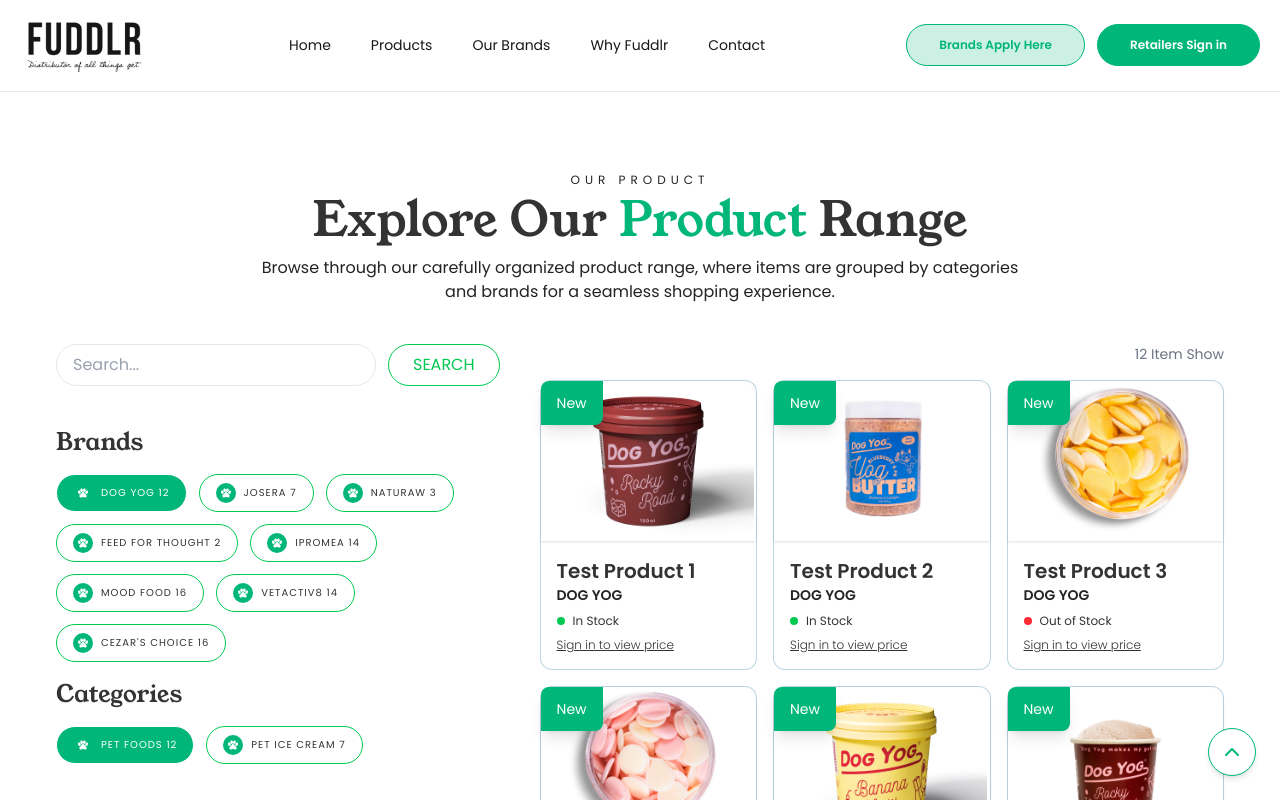
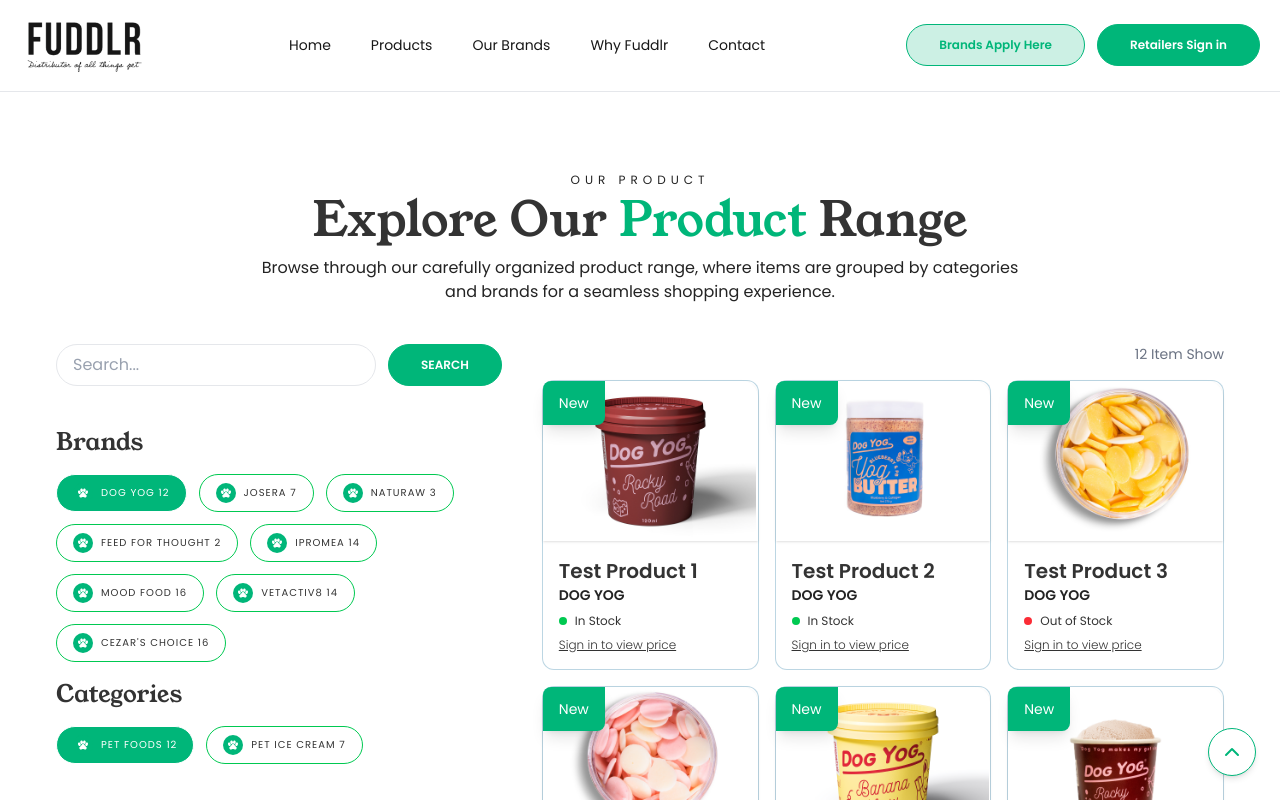
Before and after one commit to DigitronCX/FUDDLR-Frontend, a Next.js app: page /product in a window 1280 px wide. Shown: the top 800 px of the page. Built offline with nearby package versions, Linux system fonts and the light colour scheme; a web font is replaced by a local one.

Commit message:
refactor: update search button styling with new brand animations and standardize brand color usage

```diff
--- a/app/Main/SectionAbout.tsx
+++ b/app/Main/SectionAbout.tsx
@@ -37,7 +37,7 @@ export default function SectionAbout() {
                 {/* RIGHT: Content */}
                 <div>
                     <h2 className="text-3xl sm:text-4xl md:text-5xl mb-6 text-secondary font-youngSerif">
-                        About <span className="text-green-500">FUDDLR</span>
+                        About <span className="text-brand">FUDDLR</span>
                     </h2>
 
                     <p className="text-primary mb-4 font-light leading-relaxed text-sm sm:text-base">
--- a/components/Sidebar.tsx
+++ b/components/Sidebar.tsx
@@ -25,9 +25,22 @@ export default function Sidebar() {
                     placeholder="Search..."
                     className="w-80 px-4 py-2 placeholder:text-gray-400 rounded-full border border-gray-200 outline-none focus:border-secondary focus:ring-1 focus:ring-secondary"
                 />
-                <button className="px-6 py-1.5 sm:py-2 border border-green-500 text-green-500 rounded-full hover:bg-green-500 hover:text-white transition w-fit text-xs md:text-base">
+                <button
+                        className="group relative inline-flex items-center justify-center overflow-hidden rounded-full bg-brand border border-brand px-4 sm:px-6 lg:px-8 py-1.5 sm:py-2 transition-all duration-300 hover:-translate-y-1 hover:shadow-lg hover:shadow-black/20 cursor-pointer"
+                    >
+                        <span
+                            className="absolute inset-0 translate-y-full bg-white transition-transform duration-500 ease-out group-hover:translate-y-0"
+                        ></span>
+
+                        <span
+                            className="relative z-10 font-semibold text-white transition-colors duration-300 group-hover:text-brand text-xs sm:text-xs"
+                        >
+                            SEARCH
+                        </span>
+                    </button>
+                {/* <button className="px-6 py-1.5 sm:py-2 border border-green-500 text-green-500 rounded-full hover:bg-green-500 hover:text-white transition w-fit text-xs md:text-base">
                     SEARCH
-                </button>
+                </button> */}
             </div>
             <h2 className="text-2xl mb-4 text-secondary font-youngSerif">Brands</h2>
 
```
